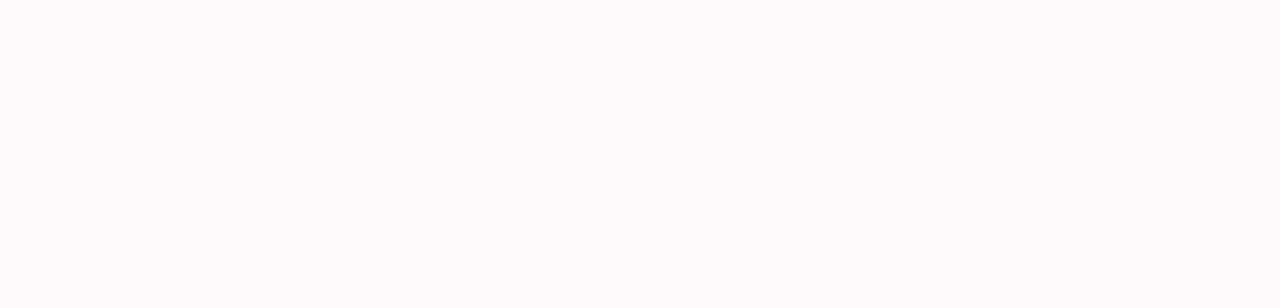
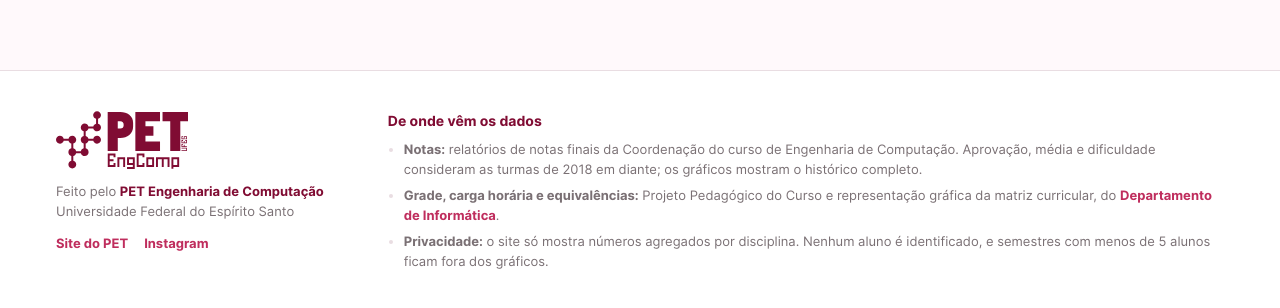
Before and after one commit to pet-eng-comp-org/estatisticas, a Next.js app: page / in a window 1280 px wide. Shown: the part 776-1084 px from the top of the page. Before the commit the page ends 846 px from the top, so only its background shows below. Built offline with nearby package versions, Linux system fonts and the light colour scheme; no server answers; the database is empty.

Commit message:
Rodapé com o logo do PET e a origem dos dados
Em todas as páginas: logo e links do PET, de onde vêm as notas (com o
primeiro e o último semestre do banco), a grade e as equivalências, e o
que o site faz para não identificar alunos.

```diff
--- a/src/app/layout.tsx
+++ b/src/app/layout.tsx
@@ -2,6 +2,7 @@ import type { Metadata } from "next";
 import localFont from "next/font/local";
 
 import Cabecalho from "@/components/Cabecalho";
+import Rodape from "@/components/Rodape";
 import { URL_SITE } from "@/lib/site";
 import { curriculoEscolhido } from "@/lib/curriculos/escolha";
 import "./globals.css";
@@ -47,6 +48,7 @@ export default async function RootLayout({ children }: LayoutProps<"/">) {
       <body className="flex min-h-dvh flex-col font-sans">
         <Cabecalho curriculo={curriculo} />
         {children}
+        <Rodape />
       </body>
     </html>
   );
--- a/src/components/Icones.tsx
+++ b/src/components/Icones.tsx
@@ -85,3 +85,26 @@ export const Simbolo = ({ tipo, tamanho = 18 }: { tipo: TipoSimbolo; tamanho?: n
     {DESENHOS[tipo]}
   </svg>
 );
+/**
+ * Logo do PET Engenharia de Computação, do sitepet (Logo-PET.svg), recortado
+ * no desenho e com a cor do texto em volta (`currentColor`).
+ */
+export const LogoPet = ({ largura = 132, titulo = "PET Engenharia de Computação UFES" }: { largura?: number; titulo?: string }) => (
+  <svg width={largura} height={Math.round((largura * 358) / 818)} viewBox="41 271 818 358" role="img" aria-label={titulo} fill="currentColor">
+    <path d="M242.1,378.2h30c2.7,10.4,12.2,18.1,23.4,18.1c13.4,0,24.3-10.9,24.3-24.3 c0-11.3-7.7-20.7-18.1-23.4v-29.8c10.4-2.7,18.1-12.2,18.1-23.4c0-13.4-10.9-24.3-24.3-24.3s-24.3,10.9-24.3,24.3 c0,11.3,7.7,20.7,18.1,23.4v29.8c-8.4,2.2-15,8.8-17.2,17.2h-30c-2.7-10.4-12.2-18.1-23.4-18.1c-13.4,0-24.3,10.9-24.3,24.3 c0,11.3,7.7,20.7,18.1,23.4v29.8c-10.4,2.7-18.1,12.2-18.1,23.4c0,11.3,7.7,20.7,18.1,23.4v29.8c-8.4,2.2-15,8.8-17.2,17.2h-29.8 c-2.2-8.4-8.8-15-17.2-17.2V472c10.4-2.7,18.1-12.2,18.1-23.4c0-13.4-10.9-24.3-24.3-24.3c-11.3,0-20.7,7.7-23.4,18.1h-30 C86,432,76.5,424.3,65.3,424.3c-13.4,0-24.3,10.9-24.3,24.3s10.9,24.3,24.3,24.3c11.3,0,20.7-7.7,23.4-18.1h30 c2.2,8.4,8.8,15,17.2,17.2v29.8c-10.4,2.7-18.1,12.2-18.1,23.4c0,11.3,7.7,20.7,18.1,23.4v29.8c-10.4,2.7-18.1,12.2-18.1,23.4 c0,13.4,10.9,24.3,24.3,24.3s24.3-10.9,24.3-24.3c0-11.3-7.7-20.7-18.1-23.4v-29.8c8.4-2.2,15-8.8,17.2-17.2h29.8 c2.7,10.4,12.2,18.1,23.4,18.1c13.4,0,24.3-10.9,24.3-24.3c0-11.3-7.7-20.7-18.1-23.4V472c8.4-2.2,15-8.8,17.2-17.2h30 c2.7,10.4,12.2,18.1,23.4,18.1c13.4,0,24.3-10.9,24.3-24.3s-10.9-24.3-24.3-24.3c-11.3,0-20.7,7.7-23.4,18.1h-30 c-2.2-8.4-8.8-15-17.2-17.2v-29.8C233.3,393.2,239.9,386.6,242.1,378.2z" />
+    <path d="M361.2,275.8h78.2c22.5,0,41,5.7,55.5,17.2c15.9,12.6,23.9,29.8,23.9,51.7V366 c0,21.9-7.9,39.4-23.6,52.6c-14.5,12.3-33.1,18.5-55.8,18.5h-15.6v81.3h-62.5V275.8H361.2z M423.7,334.5v44.3h15 c14.5,0,21.7-7.4,21.7-22.3c0-14.7-7.2-22-21.7-22H423.7z" />
+    <path d="M685.6,275.8v58.7h-90.3v30.9h49.4v58.1h-49.4v35.1h90.3v60H532.8V275.8H685.6z" />
+    <path d="M859.1,275.8v58.7h-47.8v184.1H749V334.5h-47.8v-58.7H859.1z" />
+    <path d="M397.6,557.3v-12h-23.9v23.9h23.9v12h-23.9v23.9h23.9v-12h12V617h-47.8v-83.7h47.8v23.9 L397.6,557.3L397.6,557.3z" />
+    <path d="M457.4,617.1v-47.8h-23.9v47.8h-12v-59.8h47.8v59.8H457.4z" />
+    <path d="M481.3,605.1v-47.8h47.8V629h-47.8v-11.8h35.9v-12h-35.9V605.1z M493.3,569.2v23.9h23.9 v-23.9H493.3z" />
+    <path d="M577,557.3v-12h-23.9v59.8H577v-12h12V617h-47.8v-83.7H589v23.9L577,557.3L577,557.3z" />
+    <path d="M600.9,617.1v-59.8h47.8v59.8H600.9z M612.9,605.1h23.9v-35.9h-23.9V605.1z" />
+    <path d="M696.6,617.1v-47.8h-23.9v47.8h-12v-59.8h83.7v59.8h-12v-47.8h-23.9v47.8H696.6z" />
+    <path d="M768.4,617.1v11.8h-12v-71.7h47.8V617h-35.8V617.1z M768.4,605.1h23.9v-35.9h-23.9V605.1z" />
+    <path d="M852.2,517.7h-33.5v-4.8h28.7v-9.6h-28.7v-4.8h33.5V517.7z" />
+    <path d="M828.2,479.4h-4.8v9.6h9.6v-9.6h4.8v9.6h14.4v4.8h-33.5v-19.1h9.6L828.2,479.4L828.2,479.4z" />
+    <path d="M828.2,455.5h-4.8v9.6h9.6v-9.6h4.8v9.6h9.6v-9.6h-4.8v-4.8h9.6v19.1h-33.5v-19.1h9.6 L828.2,455.5L828.2,455.5z" />
+    <path d="M837.8,445.9h-19.1v-19.1h9.6v4.8h-4.8v9.6h9.6v-14.4h19.1v19.1h-9.6v-4.8h4.8v-9.6h-9.6 V445.9z" />
+  </svg>
+);
--- /dev/null
+++ b/src/components/Rodape.tsx
@@ -0,0 +1,60 @@
+import { DESDE, MINIMO_POR_SEMESTRE } from "@/lib/formato";
+import { periodoDosDados } from "@/lib/notas/consultas";
+import { LogoPet } from "./Icones";
+
+const PPC = "https://informatica.ufes.br/pt-br/ppc-engcomp";
+
+const Externo = ({ href, children }: { href: string; children: React.ReactNode }) => (
+  <a href={href} target="_blank" rel="noopener noreferrer" className="font-bold text-rosa hover:text-vinho">
+    {children}
+  </a>
+);
+
+/** Rodapé (sugestão da Bia): quem faz o site e de onde vêm os dados. */
+export default function Rodape() {
+  const periodo = periodoDosDados();
+  return (
+    <footer className="border-t border-borda bg-white">
+      <div className="mx-auto grid max-w-[calc(1328px+112px)] grid-cols-[auto_1fr] gap-x-16 gap-y-8 px-14 py-10 text-[13px] leading-5 text-cinza max-[1100px]:px-8 max-[900px]:grid-cols-1 max-celular:px-4">
+        <div className="flex flex-col gap-3">
+          <a href="https://pet.inf.ufes.br" target="_blank" rel="noopener noreferrer" className="w-fit text-vinho hover:text-rosa">
+            <LogoPet />
+          </a>
+          <p>
+            Feito pelo <b className="text-vinho">PET Engenharia de Computação</b>
+            <br />
+            Universidade Federal do Espírito Santo
+          </p>
+          <p className="flex gap-4">
+            <Externo href="https://pet.inf.ufes.br">Site do PET</Externo>
+            <Externo href="https://www.instagram.com/petengcomp/">Instagram</Externo>
+          </p>
+        </div>
+
+        <div>
+          <h2 className="mb-2 text-sm font-bold text-vinho">De onde vêm os dados</h2>
+          <ul className="flex list-disc flex-col gap-1.5 pl-4 marker:text-borda">
+            <li>
+              <b>Notas:</b> relatórios de notas finais da Coordenação do curso de Engenharia de Computação
+              {periodo && (
+                <>
+                  , de {periodo.primeiro} a {periodo.ultimo}
+                </>
+              )}
+              . Aprovação, média e dificuldade consideram as turmas de {DESDE} em diante; os gráficos mostram o
+              histórico completo.
+            </li>
+            <li>
+              <b>Grade, carga horária e equivalências:</b> Projeto Pedagógico do Curso e representação gráfica da
+              matriz curricular, do <Externo href={PPC}>Departamento de Informática</Externo>.
+            </li>
+            <li>
+              <b>Privacidade:</b> o site só mostra números agregados por disciplina. Nenhum aluno é identificado, e
+              semestres com menos de {MINIMO_POR_SEMESTRE} alunos ficam fora dos gráficos.
+            </li>
+          </ul>
+        </div>
+      </div>
+    </footer>
+  );
+}
--- a/src/lib/notas/consultas.ts
+++ b/src/lib/notas/consultas.ts
@@ -1,6 +1,6 @@
 import "server-only";
 
-import { and, eq, gte, isNotNull } from "drizzle-orm";
+import { and, eq, gte, isNotNull, max, min } from "drizzle-orm";
 import { banco, schema, versaoDosDados } from "../db";
 import { estatistica, porSemestre, resumir, type Estatistica, type Semestre } from "./agregacao";
 import { calcularDificuldade } from "./dificuldade";
@@ -32,6 +32,7 @@ type Calculo = {
   versao: number;
   disciplinas: Map<string, Disciplina>;
   numeros: Map<string, NumerosDisciplina>;
+  periodo: { primeiro: string; ultimo: string } | null;
 };
 
 let calculo: Calculo | null = null;
@@ -94,7 +95,14 @@ function calcular(): Calculo {
     });
   }
 
-  calculo = { versao, disciplinas, numeros };
+  const [extremos] = db
+    .select({ primeiro: min(schema.notas.semestre), ultimo: max(schema.notas.semestre) })
+    .from(schema.notas)
+    .all();
+  const periodo =
+    extremos?.primeiro && extremos.ultimo ? { primeiro: extremos.primeiro, ultimo: extremos.ultimo } : null;
+
+  calculo = { versao, disciplinas, numeros, periodo };
   return calculo;
 }
 
@@ -102,6 +110,11 @@ const comNumeros = (c: Calculo, d: Disciplina): DisciplinaComNumeros => ({
   ...d,
   numeros: c.numeros.get(d.codigo) ?? null,
 });
+
+/** Primeiro e último semestre com notas no banco ("2009/1"), para o rodapé. */
+export function periodoDosDados(): { primeiro: string; ultimo: string } | null {
+  return calcular().periodo;
+}
 
 /** Disciplinas de um currículo, em ordem de período e nome. */
 export function disciplinasDoCurriculo(curriculo: Curriculo): DisciplinaComNumeros[] {
```
